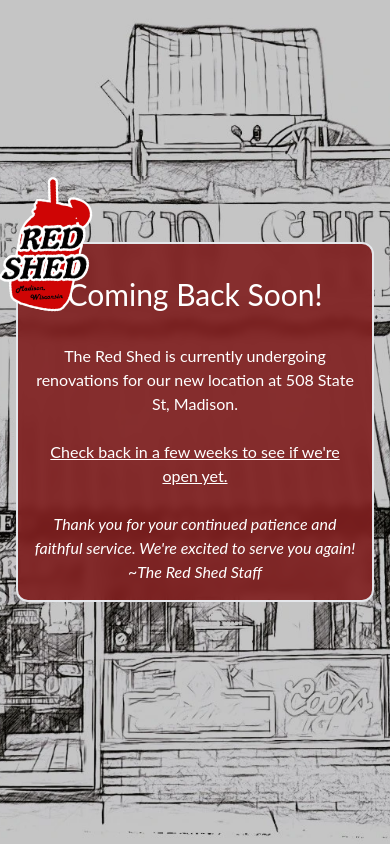
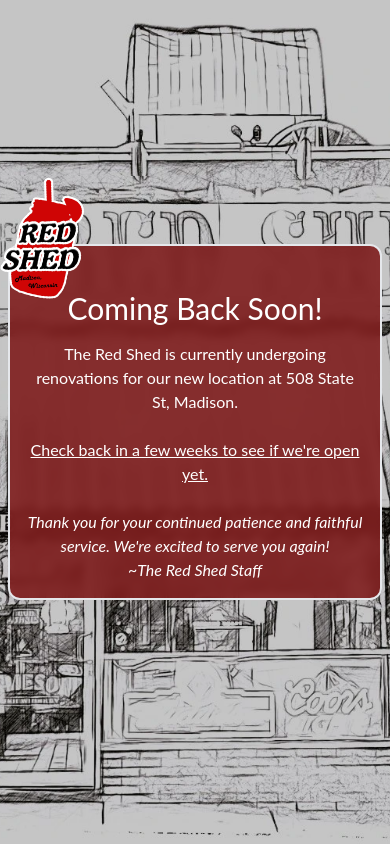
Before and after one commit to weedenrj/robertjw.dev, a Next.js app: page / in a window 390 px wide. Built offline with nearby package versions, Linux system fonts and the light colour scheme.

Commit message:
mobile styling

```diff
--- a/pages/index.tsx
+++ b/pages/index.tsx
@@ -15,7 +15,7 @@
 
 
       <div className={clsx("flex flex-col h-full w-full justify-center items-center",
-        "gap-4 p-4 md:px-12 overflow-hidden",
+        "gap-4 p-2 md:px-12",
         "bg-sketch bg-center bg-cover"
       )}>
         <div className={clsx("relative text-white relative flex flex-col justify-center items-center",
@@ -26,12 +26,12 @@
           <img
             src="/Logo.webp"
             alt="The Red Shed logo"
-            className={clsx('absolute   rotate-12',
+            className={clsx('absolute rotate-12',
               "-top-20 md:-top-28 lg:-top-44",
-              "-left-12 md:-left-24 lg:-left-28",
-              "w-40 md:w-64 lg:w-80"
+              "-left-9 md:-left-24 lg:-left-28",
+              "w-36 md:w-64 lg:w-80"
             )} />
-          <p className='md:relative md:z-10 text-3xl md:text-5xl mt-4 mb-8 md:mb-12 font-lato'>
+          <p className='md:relative md:z-10 text-3xl md:text-5xl pt-7 pb-4 md:mp-12 font-lato text-center'>
             Coming Back Soon!
           </p>
           <p className='md:relative md:z-10 text-base md:text-xl lg:text-2xl text-center font-lato'>
```
